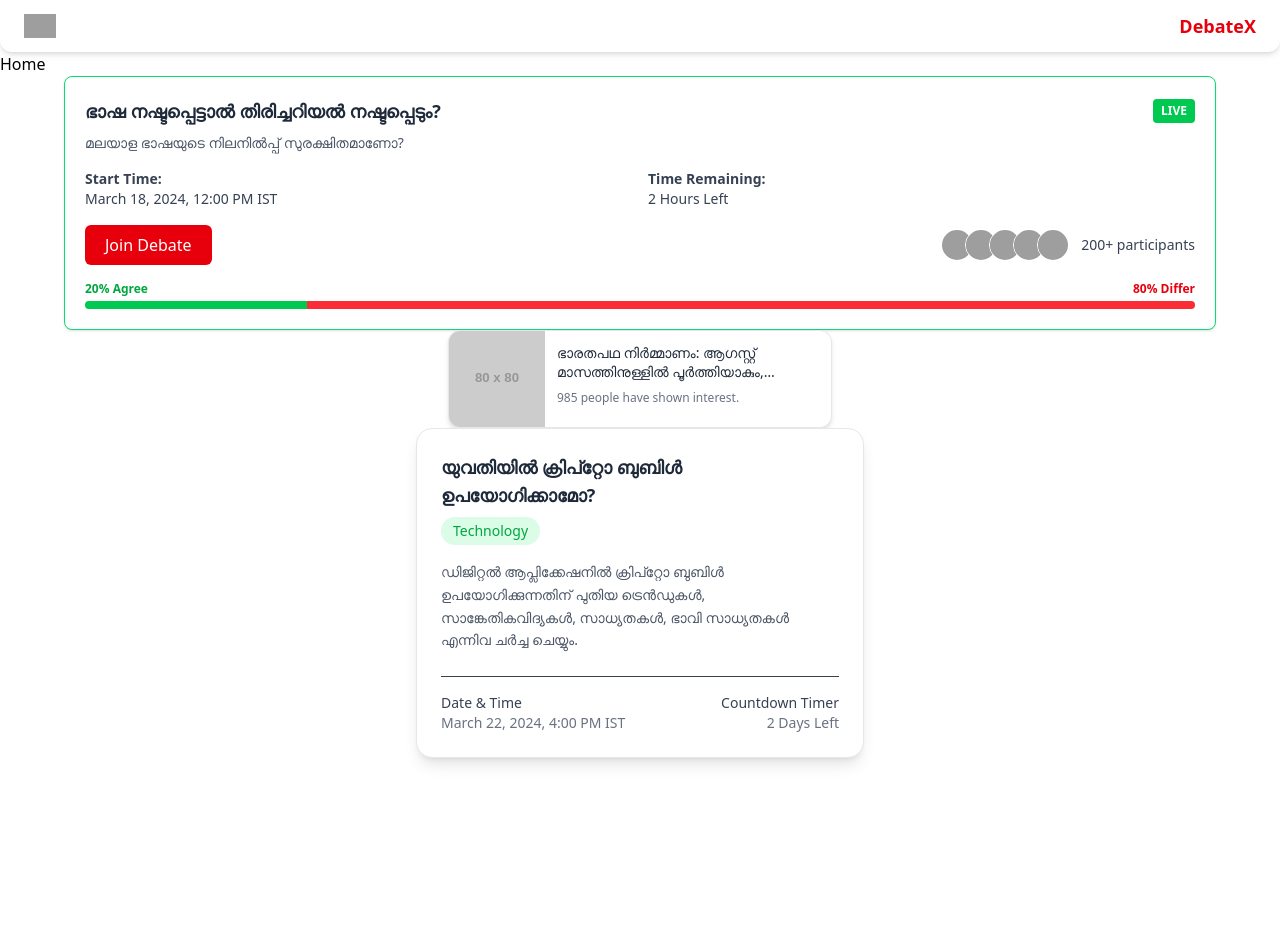
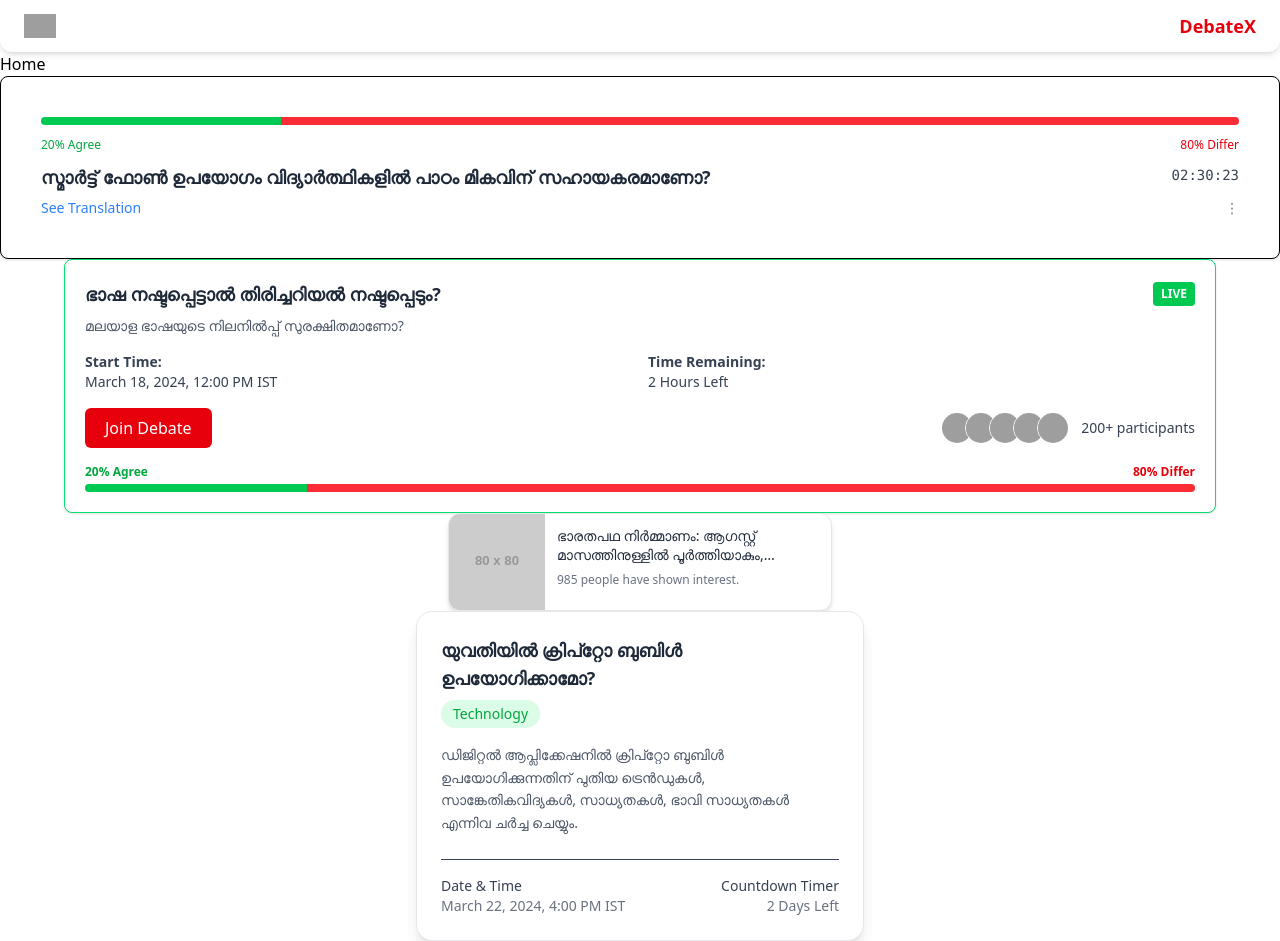
Before and after one commit to Jefrint/DebateX_Frontend, a React (Vite) app: page /home in a window 1280 px wide. Before the commit the page ends 800 px from the top, so only its background shows below. Built offline with nearby package versions, Linux system fonts and the light colour scheme; grey boxes are pictures that could not be loaded.

Commit message:
ActiveDebateHeader

```diff
--- /dev/null
+++ b/src/components/ActiveDebateHeader.jsx
@@ -0,0 +1,80 @@
+import React, { useEffect, useState } from "react";
+
+const ActiveDebateHeader = () => {
+  // Later this can come from backend API
+  const [debateData, setDebateData] = useState({
+    topic: "സ്മാർട്ട് ഫോൺ ഉപയോഗം വിദ്യാർത്ഥികളിൽ പാഠം മികവിന് സഹായകരമാണോ?",
+    agreePercent: 20,
+    differPercent: 80,
+    timeLeft: 2 * 60 * 60 + 30 * 60 + 28, // 2 hours 30 mins 28 sec
+  });
+
+  const [timeRemaining, setTimeRemaining] = useState(debateData.timeLeft);
+
+  // Timer countdown effect
+  useEffect(() => {
+    const timer = setInterval(() => {
+      setTimeRemaining((prev) => (prev > 0 ? prev - 1 : 0));
+    }, 1000);
+    return () => clearInterval(timer);
+  }, []);
+
+  // Convert seconds to HH:MM:SS format
+  const formatTime = (seconds) => {
+    const h = String(Math.floor(seconds / 3600)).padStart(2, "0");
+    const m = String(Math.floor((seconds % 3600) / 60)).padStart(2, "0");
+    const s = String(seconds % 60).padStart(2, "0");
+    return `${h}:${m}:${s}`;
+  };
+
+  return (
+    <div className="bg-white shadow-sm border rounded-lg p-10 ">
+      {/* Progress Bar */}
+      <div className="w-full h-2 bg-gray-200 rounded-full relative mb-3">
+        <div
+          className="absolute left-0 top-0 h-2 bg-green-500 rounded-l-full"
+          style={{ width: `${debateData.agreePercent}%` }}
+        ></div>
+        <div
+          className="absolute right-0 top-0 h-2 bg-red-500 rounded-r-full"
+          style={{ width: `${debateData.differPercent}%` }}
+        ></div>
+      </div>
+
+      {/* Labels for progress */}
+      <div className="flex justify-between text-xs text-gray-600 mb-3">
+        <span className="text-green-600 font-medium">
+          {debateData.agreePercent}% Agree
+        </span>
+        <span className="text-red-600 font-medium">
+          {debateData.differPercent}% Differ
+        </span>
+      </div>
+
+      {/* Debate Topic Section */}
+      <div className="flex items-start justify-between">
+        <h2 className="text-lg font-semibold text-gray-800 leading-snug max-w-[85%]">
+          {debateData.topic}
+        </h2>
+
+        <div className="text-right">
+          <p className="text-sm font-mono text-gray-700">
+            {formatTime(timeRemaining)}
+          </p>
+        </div>
+      </div>
+
+      {/* Bottom row */}
+      <div className="flex justify-between mt-2 text-sm text-gray-500">
+        <button className="text-blue-500 hover:underline">
+          See Translation
+        </button>
+        <div className="flex space-x-3">
+          <button className="hover:text-gray-700">⋮</button>
+        </div>
+      </div>
+    </div>
+  );
+};
+
+export default ActiveDebateHeader;
--- a/src/pages/Home.jsx
+++ b/src/pages/Home.jsx
@@ -2,6 +2,7 @@ import React from 'react'
 import Int_Article from '../components/Int_Article'
 import Up_Debates from '../components/Up_Debates'
 import DebateCard from '../components/DebateCard'
+import ActiveDebateHeader from '../components/ActiveDebateHeader'
 
 const Home = () => {
   return (
@@ -9,6 +10,7 @@ const Home = () => {
     <>
 
     <div>Home</div>
+ <ActiveDebateHeader/>
 <DebateCard/>
 <Int_Article/>
 <Up_Debates/>
```
